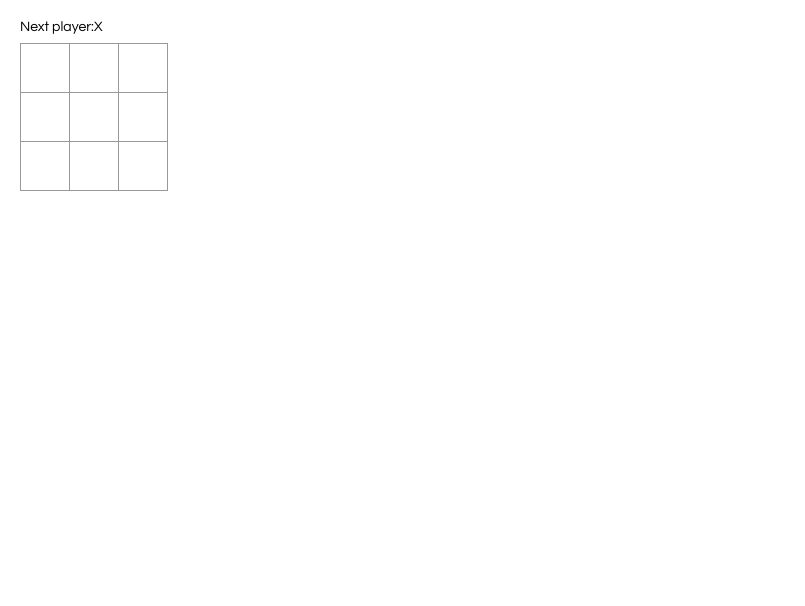
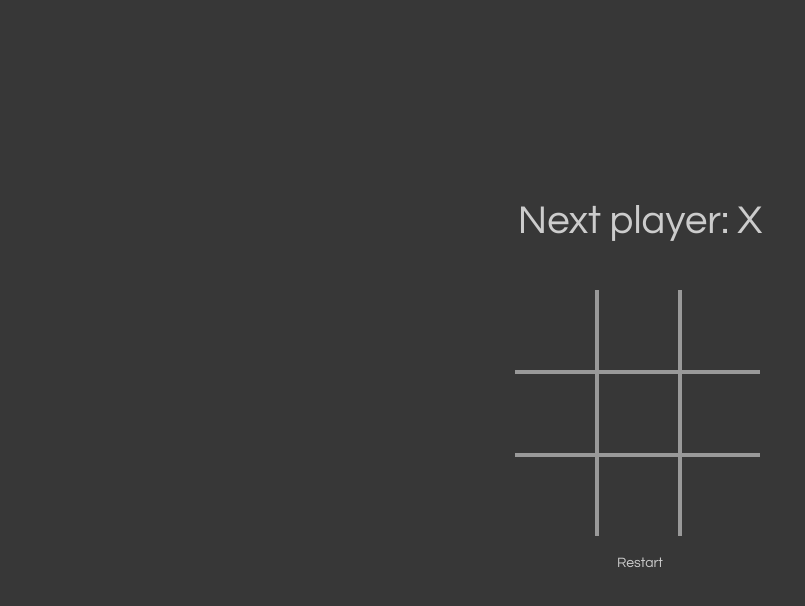
Before and after one commit to BashCloud/TicTacToe, a React app: page / in a window 1280 px wide. Shown: the whole page, without its empty margins (0-805 px from the left). Built offline with nearby package versions, Linux system fonts and the light colour scheme.

Commit message:
Changing UI on game complete.

```diff
--- a/public/index.html
+++ b/public/index.html
@@ -3,11 +3,6 @@
   <head>
     <meta charset="utf-8">
     <meta name="viewport" content="width=device-width, initial-scale=1, shrink-to-fit=no">
-    <meta name="theme-color" content="#000000">
-    <!--
-      manifest.json provides metadata used when your web app is added to the
-      homescreen on Android. See https://developers.google.com/web/fundamentals/engage-and-retain/web-app-manifest/
-    -->
     <link rel="manifest" href="%PUBLIC_URL%/manifest.json">
     <link rel="shortcut icon" href="%PUBLIC_URL%/favicon.ico">
     <!--
--- a/src/index.css
+++ b/src/index.css
@@ -1,50 +1,68 @@
+*{
+    padding: 0px;
+    margin: 0px;
+}
+
 body {
     font: 14px "Century Gothic", Futura, sans-serif;
-    margin: 20px;
+    background-color: #373737;
+    color:#ccc;
   }
 
-  ol, ul {
-    padding-left: 30px;
+
+  .board-row{
+      display: table;
   }
 
-  .board-row:after {
-    clear: both;
-    content: "";
-    display: table;
-  }
-
-  .status {
-    margin-bottom: 10px;
-  }
 
   .square {
-    background: #fff;
-    border: 1px solid #999;
+    cursor: pointer;
     float: left;
-    font-size: 24px;
+    font-size: 40px;
     font-weight: bold;
-    line-height: 50px;
-    height: 50px;
+    line-height: 80px;
+    height: 80px;
     margin-right: -1px;
     margin-top: -1px;
     padding: 0;
     text-align: center;
-    width: 50px;
+    width: 80px;
+  }
+  .square:hover{
+      background-color: #272727;
+  }
+  .square:nth-child(1), .square:nth-child(2){
+      border-right: 4px solid #999;
+  }
+  .board-row:nth-child(1), .board-row:nth-child(2){
+      border-bottom: 4px solid #999;
   }
 
-  .square:focus {
-    outline: none;
+  .stop .mainBoard{
+      background-color: #272727;
   }
+  .stop .status{
+      color: #02b319;
+  }
+  .game-board{
+    margin-top: 150px;
+    text-align: center;
 
-  .kbd-navigation .square:focus {
-    background: #ddd;
   }
-
-  .game {
-    display: flex;
-    flex-direction: row;
+  .mainBoard{
+      max-width: 250px;
+      margin: auto;
   }
-
-  .game-info {
-    margin-left: 20px;
+  .status{
+      padding: 50px 0px;
+      font-size: 40px;
   }
+  .btnReset{
+      padding: 20px 0px;
+      cursor: pointer;
+      width: 250px;
+      margin: auto;
+  }
+  .btnReset:hover{
+      background-color: #272727;
+  }
--- a/src/index.js
+++ b/src/index.js
@@ -9,20 +9,12 @@ class Square extends React.Component {
 
     render() {
         return (
-            <button className="square" onClick={() => this.test()}>
+            <div className="square" onClick={() => this.test()}>
                 {this.props.value}
-            </button>
+            </div>
         );
     }
 }
-
-// function Square(props) {
-//     return (
-//         <button className="square" onClick={props.onClick}>
-//             {props.value}
-//         </button>
-//     );
-// }
 
 class Board extends React.Component {
     constructor(props) {
@@ -35,6 +27,9 @@ class Board extends React.Component {
     handleClick(i){
         console.log("Clicked on square:",i)
         const squares = this.state.squares.slice()
+        if (calculateWinner(squares) || squares[i]) {
+            return;
+          }
         squares[i] = this.state.xIsNext? 'X' : 'O';
         this.setState({
             squares:squares,
@@ -47,13 +42,23 @@ class Board extends React.Component {
             <Square value={this.state.squares[i]} onClick={() => this.handleClick(i)}/>
         );
     }
+    restart(){
+        const squares = Array(9).fill(null)
+        this.setState({squares:squares})
+    }
 
     render() {
-        const status = 'Next player:' + (this.state.xIsNext ? 'X' : 'O');
-
+        const winner = calculateWinner(this.state.squares);
+        let status;
+        if (winner) {
+          status = 'Winner: ' + winner;
+        } else {
+          status = 'Next player: ' + (this.state.xIsNext ? 'X' : 'O');
+        }
         return (
-            <div>
+            <div className={calculateWinner(this.state.squares)?"stop":""}>
                 <div className="status">{status}</div>
+                <div className="mainBoard">
                     <div className="board-row">
                         {this.renderSquare(0)}
                         {this.renderSquare(1)}
@@ -68,6 +73,10 @@ class Board extends React.Component {
                         {this.renderSquare(6)}
                         {this.renderSquare(7)}
                         {this.renderSquare(8)}
+                    </div>
+                </div>
+                <div className="btnReset" onClick={ ()=> this.restart()}>
+                Restart
                 </div>
             </div>
         );
@@ -96,3 +105,22 @@ ReactDOM.render(
     <Game />,
     document.getElementById('root')
 );
+function calculateWinner(squares) {
+    const lines = [
+      [0, 1, 2],
+      [3, 4, 5],
+      [6, 7, 8],
+      [0, 3, 6],
+      [1, 4, 7],
+      [2, 5, 8],
+      [0, 4, 8],
+      [2, 4, 6],
+    ];
+    for (let i = 0; i < lines.length; i++) {
+      const [a, b, c] = lines[i];
+      if (squares[a] && squares[a] === squares[b] && squares[a] === squares[c]) {
+        return squares[a];
+      }
+    }
+    return null;
+  }
```
Lines whose indentation alone changed are shown as unchanged.
